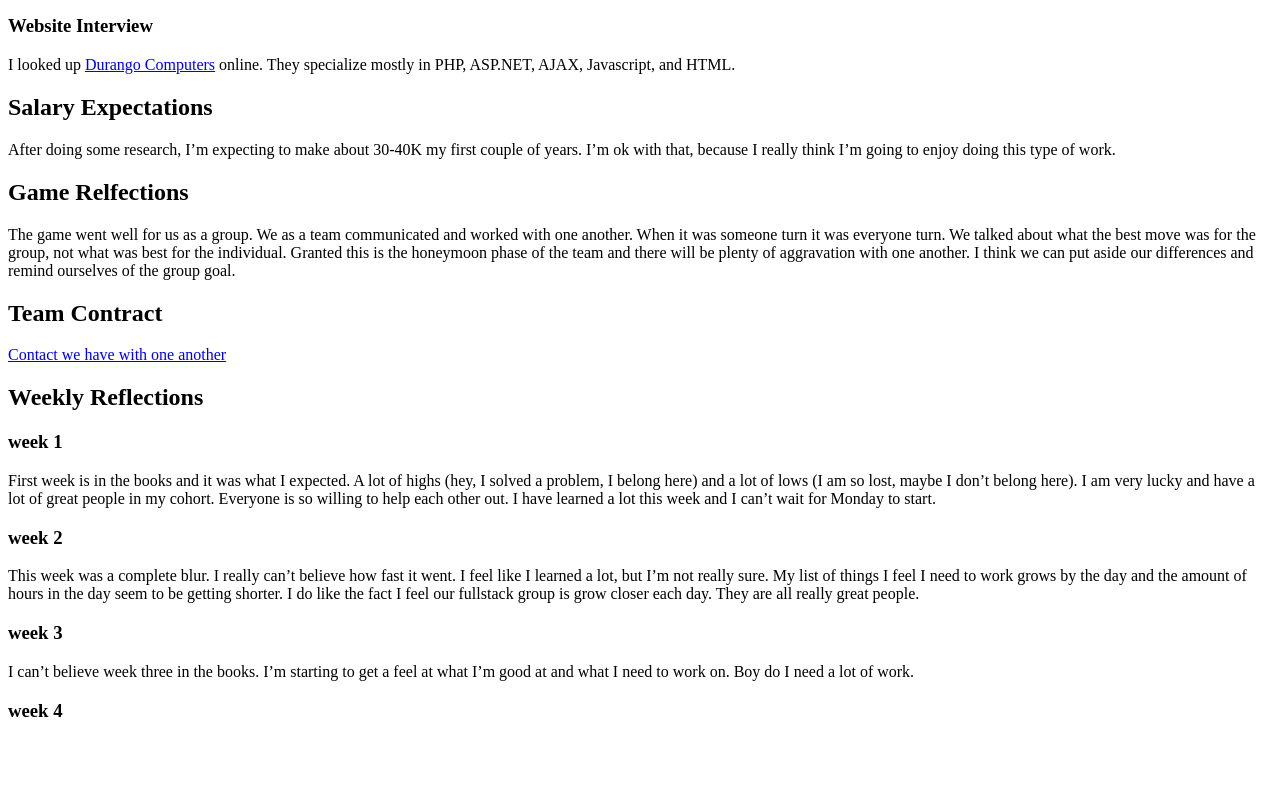
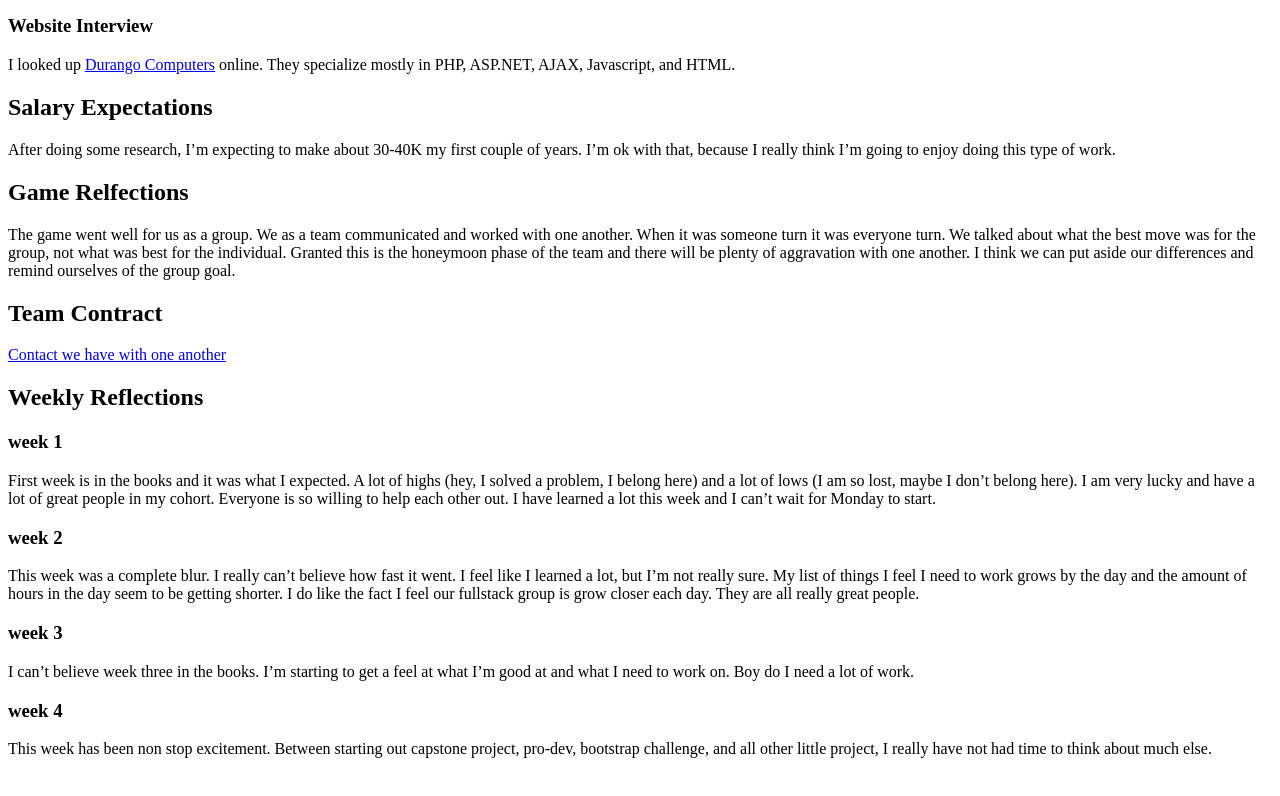
Before and after one commit to Daugustson/pro-dev-daugustson, a plain HTML site: page website/index.html in a window 1280 px wide. Shown: the part 2605-3401 px from the top of the page. Drawn offline with Linux system fonts and the light colour scheme.

Commit message:
added weekly update

```diff
--- a/website/index.html
+++ b/website/index.html
@@ -145,7 +145,7 @@
 		<p>I can’t believe week three in the books. I’m starting to get a feel at what I’m good at and what I need to work on. Boy do I need a lot of work.</p>
 
 		<h3>week 4</h3>
-		<p></p>
+		<p>This week has been non stop excitement. Between starting out capstone project, pro-dev, bootstrap challenge, and all other little project, I really have not had time to think about much else. </p>
 
 
 		<br>
```
